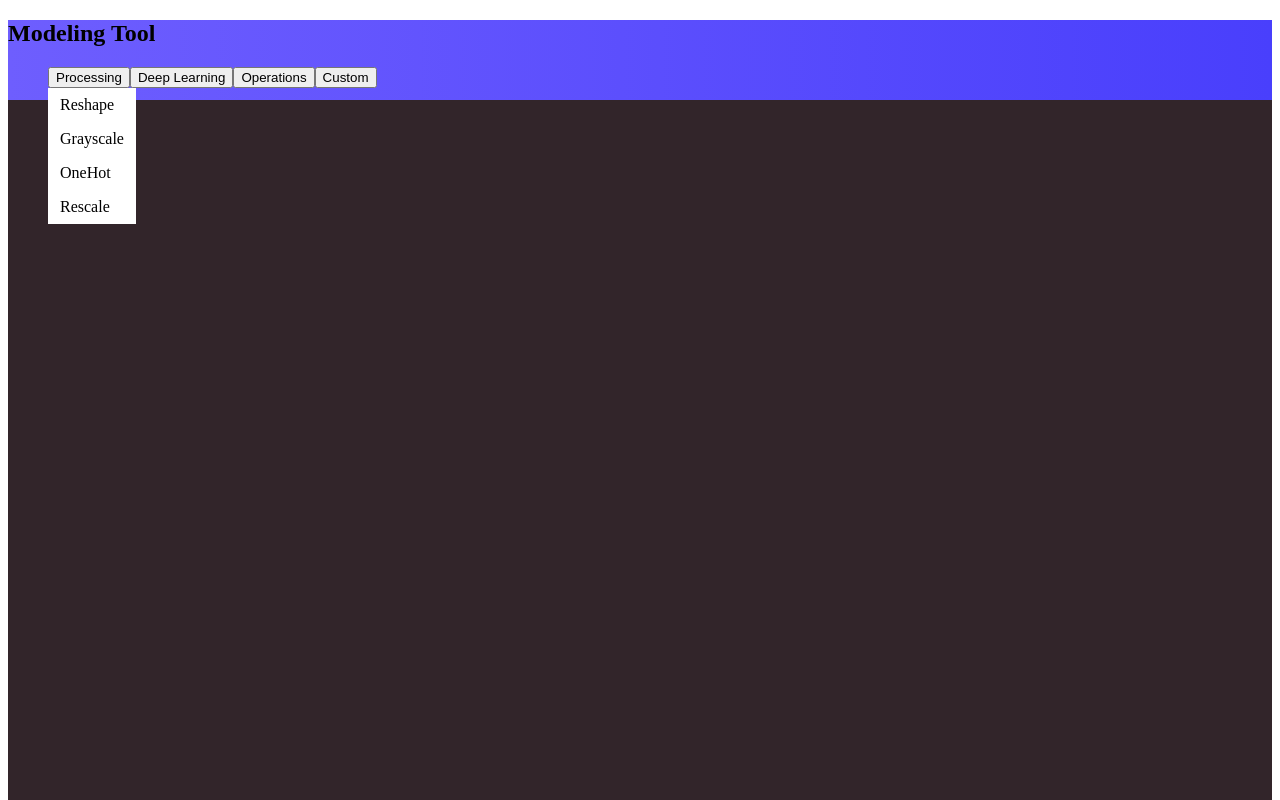
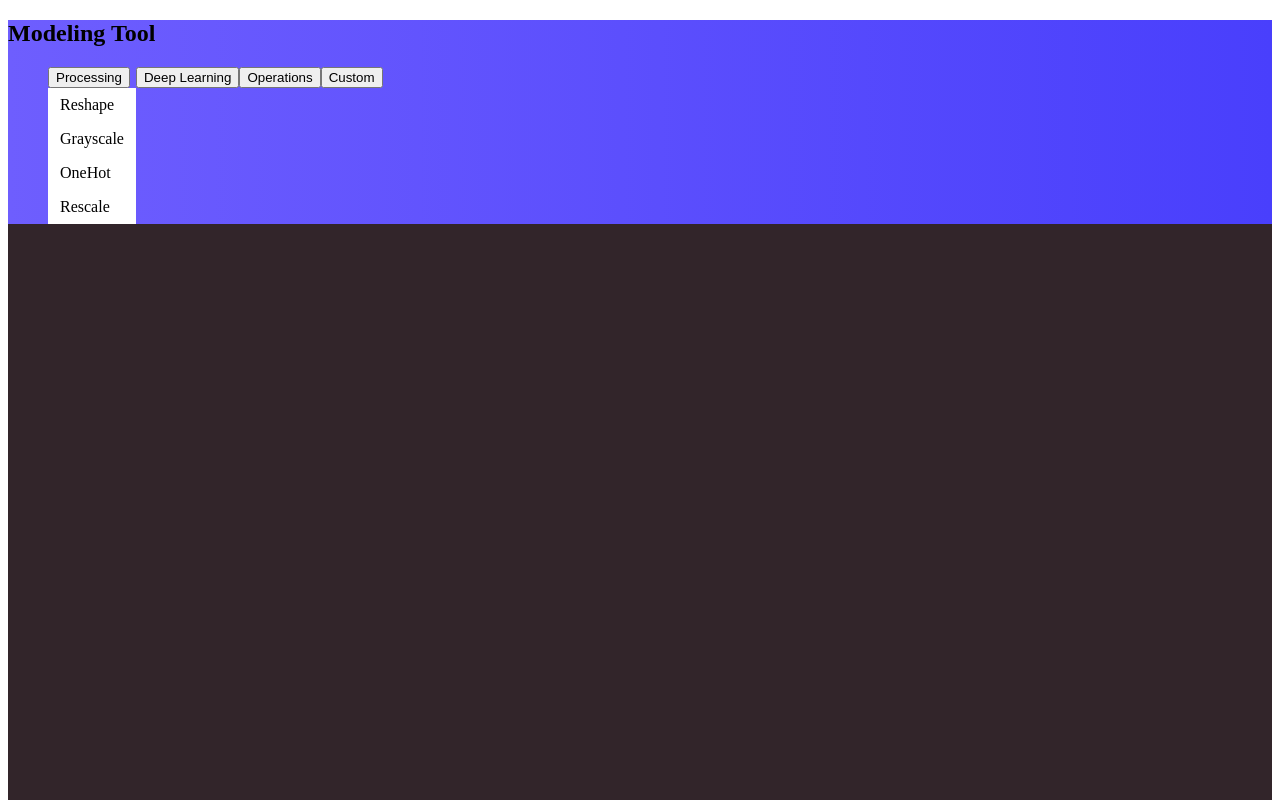
Before and after one commit to OProfeta/NNVisual, a React (Create React App) app in the folder client/: page / in a window 1280 px wide. Both pictures are taken after a click on the button "Processing". Shown: the top 800 px of the page. Built offline with nearby package versions, Linux system fonts and the light colour scheme.

Commit message:
Fix dropdowns in navbar

```diff
--- a/client/src/components/Dropdown/Dropdown.js
+++ b/client/src/components/Dropdown/Dropdown.js
@@ -2,7 +2,7 @@ import React, { useState } from "react"
 
 const hidden = false;
 
-function Dropdown({title, list}) {
+function Dropdown({title, list, elements, setElements}) {
 
     const [isHidden, setIsHidden] = useState(hidden);
 
@@ -11,11 +11,11 @@ function Dropdown({title, list}) {
             <button onClick={() => setIsHidden(!isHidden)}>
                 {title}
             </button>
-            {isHidden && <div style={{ backgroundColor: "white", position: "absolute" }}>
+            {isHidden && <div style={{ backgroundColor: "white" }}>
                 <ul style={{listStyle: "none", margin: "0", padding: "0"}}>
                     {list.map((item, index) => {
                         return (
-                            <li key={index} style={{padding: "8px 12px"}}>
+                            <li key={index} style={{padding: "8px 12px"}} onClick={() => item.onClick(elements, setElements)}>
                                 {item.title}
                             </li>
                         )
--- a/client/src/components/ModelMenu/ModelMenu.css
+++ b/client/src/components/ModelMenu/ModelMenu.css
@@ -1,4 +1,4 @@
 .NavbarModelMenuItems {
     background: linear-gradient(90deg, rgb(110, 94, 254) 0%, rgba(73, 63, 252, 1) 100%);
-    height: 80px;
+    min-height: 80px;
 }
--- a/client/src/components/ModelMenu/ModelMenu.js
+++ b/client/src/components/ModelMenu/ModelMenu.js
@@ -9,13 +9,15 @@ function ModelMenu({elements, setElements}) {
             <h1>
                 Modeling Tool
             </h1>
-            <ul>
+            <ul style={{ display: "flex" }}>
                 {ModelMenuItems.map((item, index) => {
                     return (
                         <li key={index} style={{ position: "relative", display: "inline-block" }}>
                             <Dropdown
                                 title={item.title}
                                 list={item.list}
+                                elements={elements}
+                                setElements={setElements}
                             />
                         </li>
                     )
```
